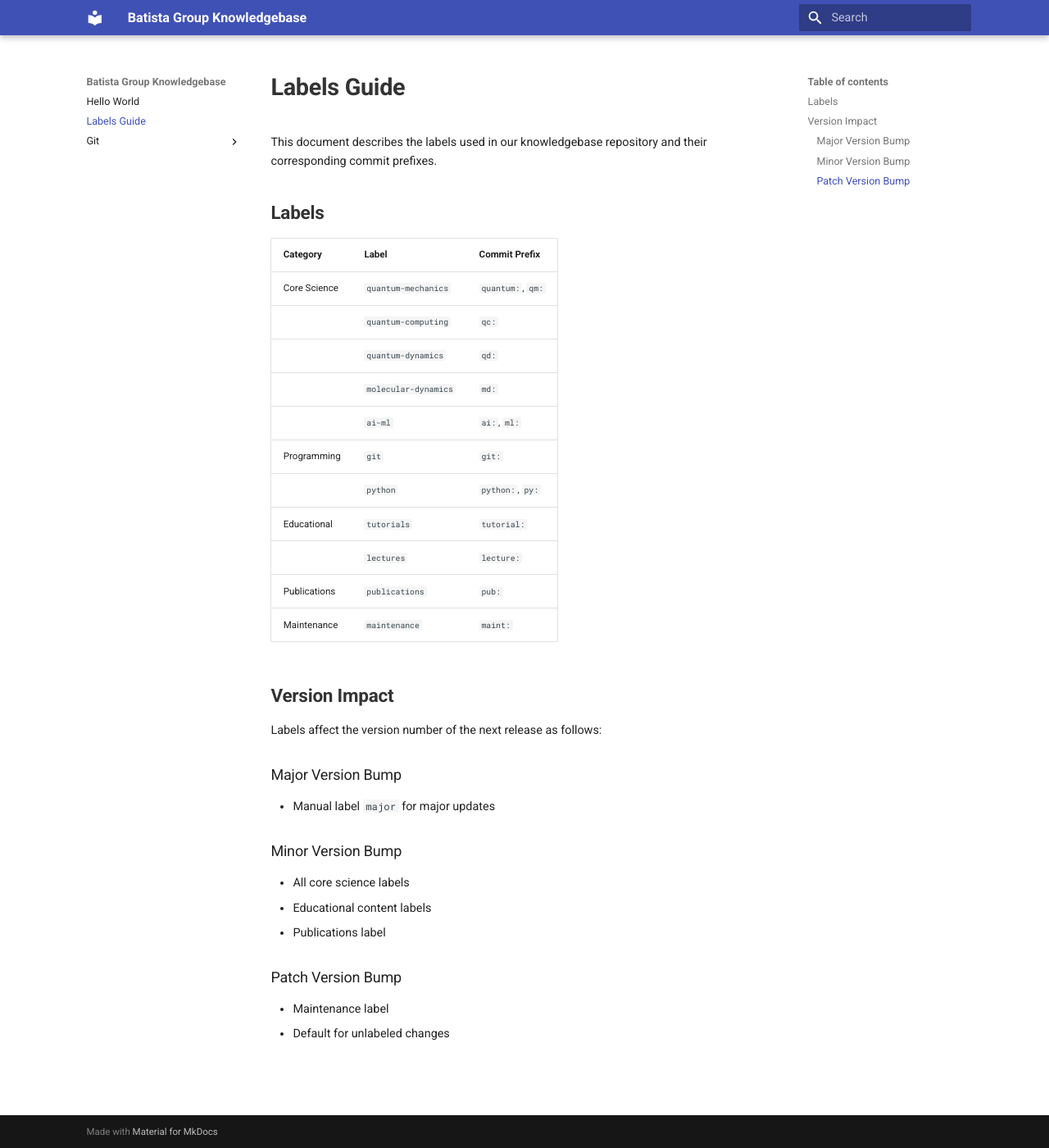
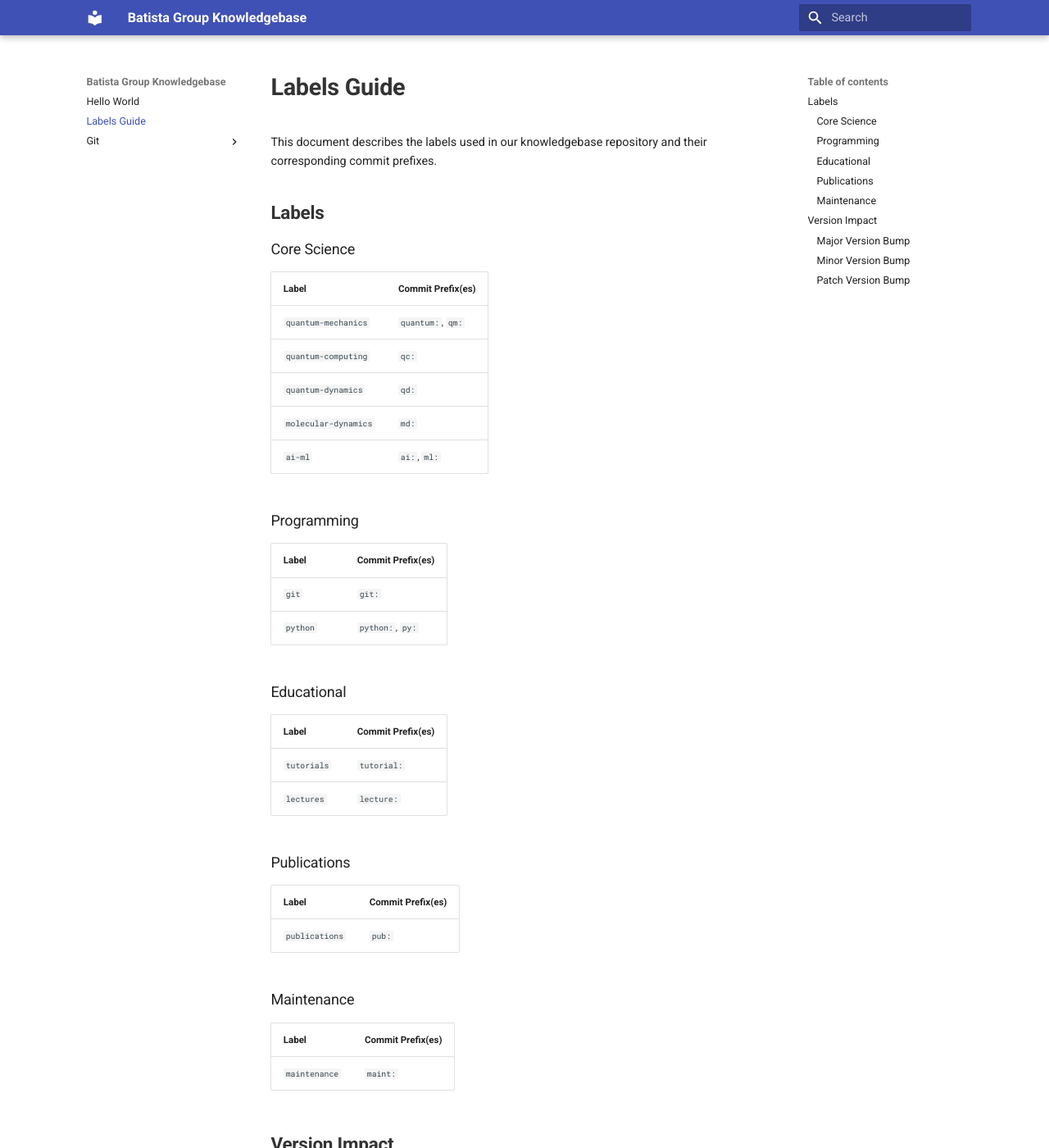
Before and after one commit to batistagroup/knowledgebase, an MkDocs documentation site: the page built from docs/labels.md, in a window 1280 px wide and 1400 px high. Shown: the whole window at 82% size. Built offline with MkDocs 1.6.1 and Material for MkDocs 9.7.7, drawn with Linux system fonts in a browser that asks for light colours.

```diff
--- a/.pre-commit-config.yaml
+++ b/.pre-commit-config.yaml
@@ -10,3 +10,4 @@ repos:
       additional_dependencies:
       - mdformat-gfm
       - mdformat-black
+      - mdformat-tables
--- a/docs/labels.md
+++ b/docs/labels.md
@@ -4,19 +4,41 @@ This document describes the labels used in our knowledgebase repository and thei
 
 ## Labels
 
-| Category     | Label                | Commit Prefix     |
-| :----------- | :------------------- | :---------------- |
-| Core Science | `quantum-mechanics`  | `quantum:`, `qm:` |
-|              | `quantum-computing`  | `qc:`             |
-|              | `quantum-dynamics`   | `qd:`             |
-|              | `molecular-dynamics` | `md:`             |
-|              | `ai-ml`              | `ai:`, `ml:`      |
-| Programming  | `git`                | `git:`            |
-|              | `python`             | `python:`, `py:`  |
-| Educational  | `tutorials`          | `tutorial:`       |
-|              | `lectures`           | `lecture:`        |
-| Publications | `publications`       | `pub:`            |
-| Maintenance  | `maintenance`        | `maint:`          |
+### Core Science
+
+| Label                | Commit Prefix(es) |
+| -------------------- | ----------------- |
+| `quantum-mechanics`  | `quantum:`, `qm:` |
+| `quantum-computing`  | `qc:`             |
+| `quantum-dynamics`   | `qd:`             |
+| `molecular-dynamics` | `md:`             |
+| `ai-ml`              | `ai:`, `ml:`      |
+
+### Programming
+
+| Label    | Commit Prefix(es) |
+| -------- | ----------------- |
+| `git`    | `git:`            |
+| `python` | `python:`, `py:`  |
+
+### Educational
+
+| Label       | Commit Prefix(es) |
+| ----------- | ----------------- |
+| `tutorials` | `tutorial:`       |
+| `lectures`  | `lecture:`        |
+
+### Publications
+
+| Label          | Commit Prefix(es) |
+| -------------- | ----------------- |
+| `publications` | `pub:`            |
+
+### Maintenance
+
+| Label         | Commit Prefix(es) |
+| ------------- | ----------------- |
+| `maintenance` | `maint:`          |
 
 ## Version Impact
 
--- a/pyproject.toml
+++ b/pyproject.toml
@@ -9,4 +9,7 @@ dependencies = [
     "mkdocs>=1.6.1",
     "mdformat>=0.7.22",
     "pre-commit>=4.1.0",
+    "mdformat-gfm>=0.4.1",
+    "mdformat-tables>=1.0.0",
+    "mdformat-black>=0.1.1",
 ]
```
Also changed, not shown: 1 other file.
